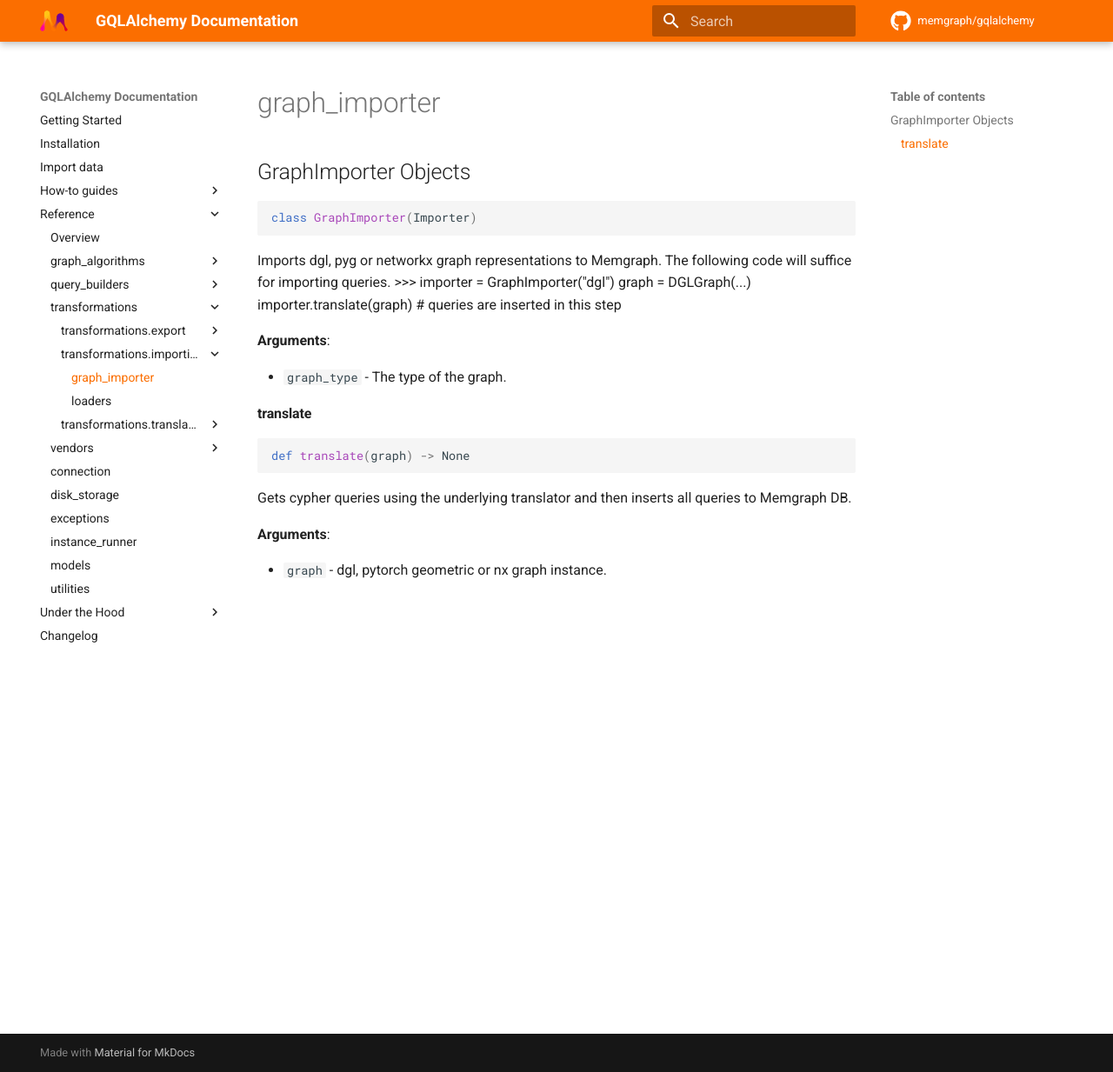
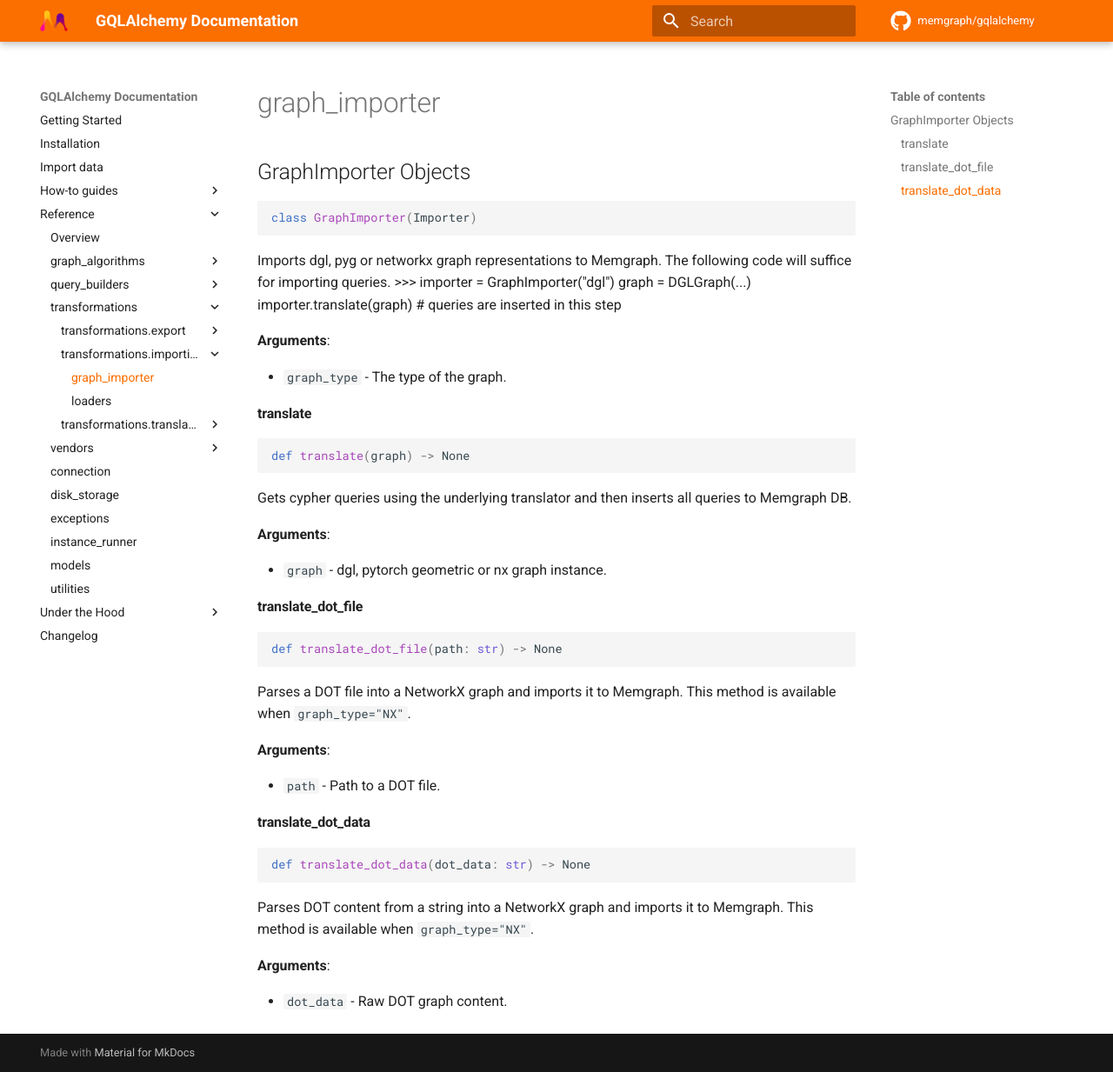
Before and after one commit to memgraph/gqlalchemy, an MkDocs documentation site: the page built from docs/reference/gqlalchemy/transformations/importing/graph_importer.md, in a window 1280 px wide and 1233 px high. Shown: the whole window at 87% size. Built offline with MkDocs 1.6.1 and Material for MkDocs 9.7.7, drawn with Linux system fonts in a browser that asks for light colours; comment, search, counter and statistics services are not loaded.

Commit message:
update docs

````diff
--- a/docs/import-data.md
+++ b/docs/import-data.md
@@ -33,6 +33,7 @@ To import Parquet, ORC or IPC/Feather/Arrow file into Memgraph via GQLAlchemy, [
 ## Python graphs - NetworkX, PyG or DGL graph
 
 To import NetworkX, PyG or DGL graph into Memgraph via GQLAlchemy, [transform the source graph into Memgraph graph](how-to-guides/translators/import-python-graphs.md).
+DOT files and DOT strings are also supported through the NetworkX importer (`GraphImporter(graph_type="NX")`) with `translate_dot_file(...)` and `translate_dot_data(...)`.
 
 ## Kafka, RedPanda or Pulsar data stream
 
--- a/docs/reference/gqlalchemy/transformations/importing/graph_importer.md
+++ b/docs/reference/gqlalchemy/transformations/importing/graph_importer.md
@@ -30,3 +30,27 @@ Gets cypher queries using the underlying translator and then inserts all queries
 **Arguments**:
 
 - `graph` - dgl, pytorch geometric or nx graph instance.
+
+#### translate_dot_file
+
+```python
+def translate_dot_file(path: str) -> None
+```
+
+Parses a DOT file into a NetworkX graph and imports it to Memgraph. This method is available when `graph_type="NX"`.
+
+**Arguments**:
+
+- `path` - Path to a DOT file.
+
+#### translate_dot_data
+
+```python
+def translate_dot_data(dot_data: str) -> None
+```
+
+Parses DOT content from a string into a NetworkX graph and imports it to Memgraph. This method is available when `graph_type="NX"`.
+
+**Arguments**:
+
+- `dot_data` - Raw DOT graph content.
````
Also changed, not shown: docs/how-to-guides/translators/import-python-graphs.md (+24 -0 lines).
